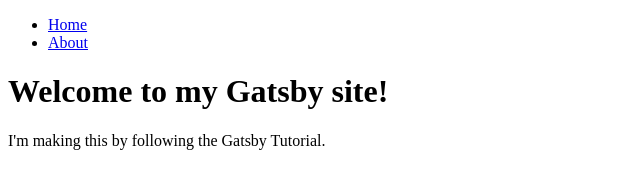
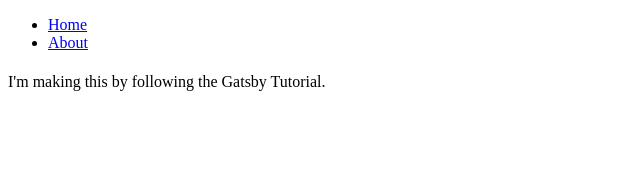
Before and after one commit to woodoru/WOODORU, a Gatsby site: page / in a window 1280 px wide. Shown: the whole page, without its empty margins (0-640 px from the left). Built offline with nearby package versions, Linux system fonts and the light colour scheme; Gatsby itself is replaced by a stand-in of ours.

Commit message:
Update index.js

```diff
--- a/src/pages/index.js
+++ b/src/pages/index.js
@@ -5,7 +5,6 @@ const IndexPage = () => {
   return (
     <main>
       <Layout pateTitle = "Home Page">
-      <h1>Welcome to my Gatsby site!</h1>
       <p>I'm making this by following the Gatsby Tutorial.</p>
       </Layout>
     </main>
```
